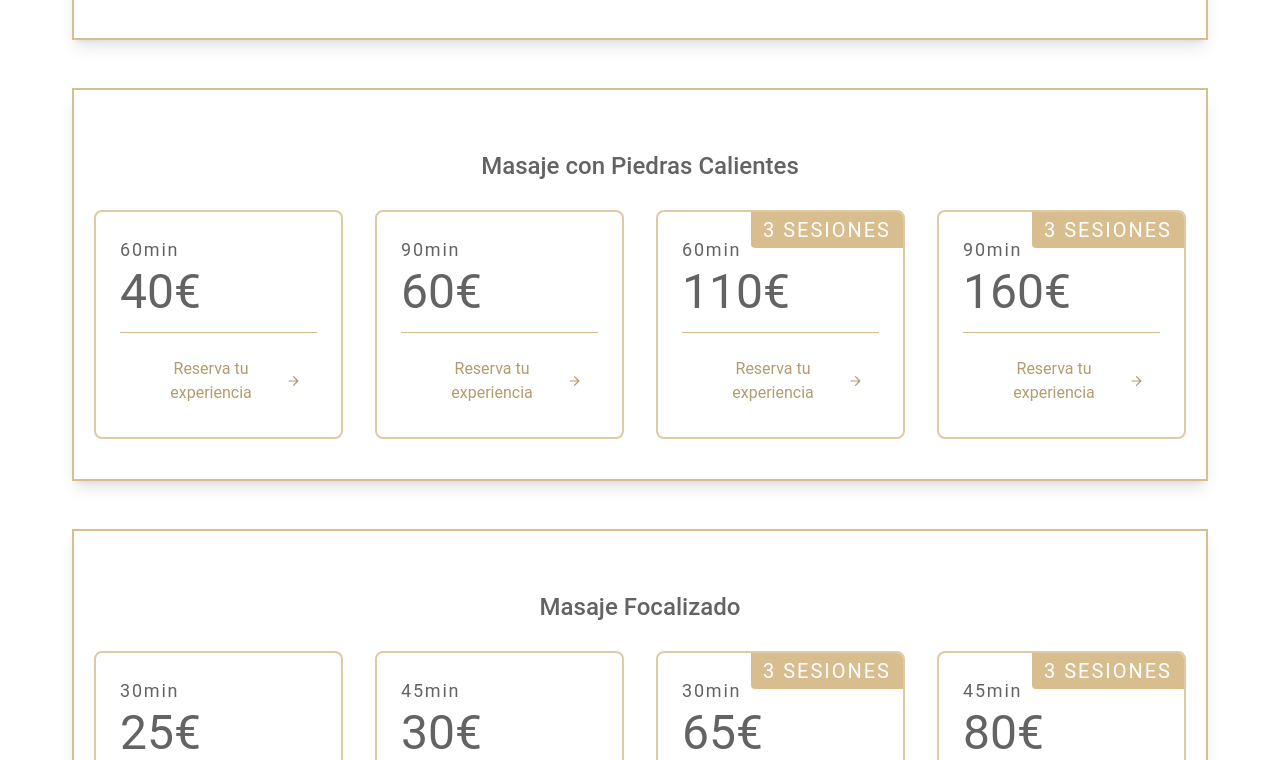
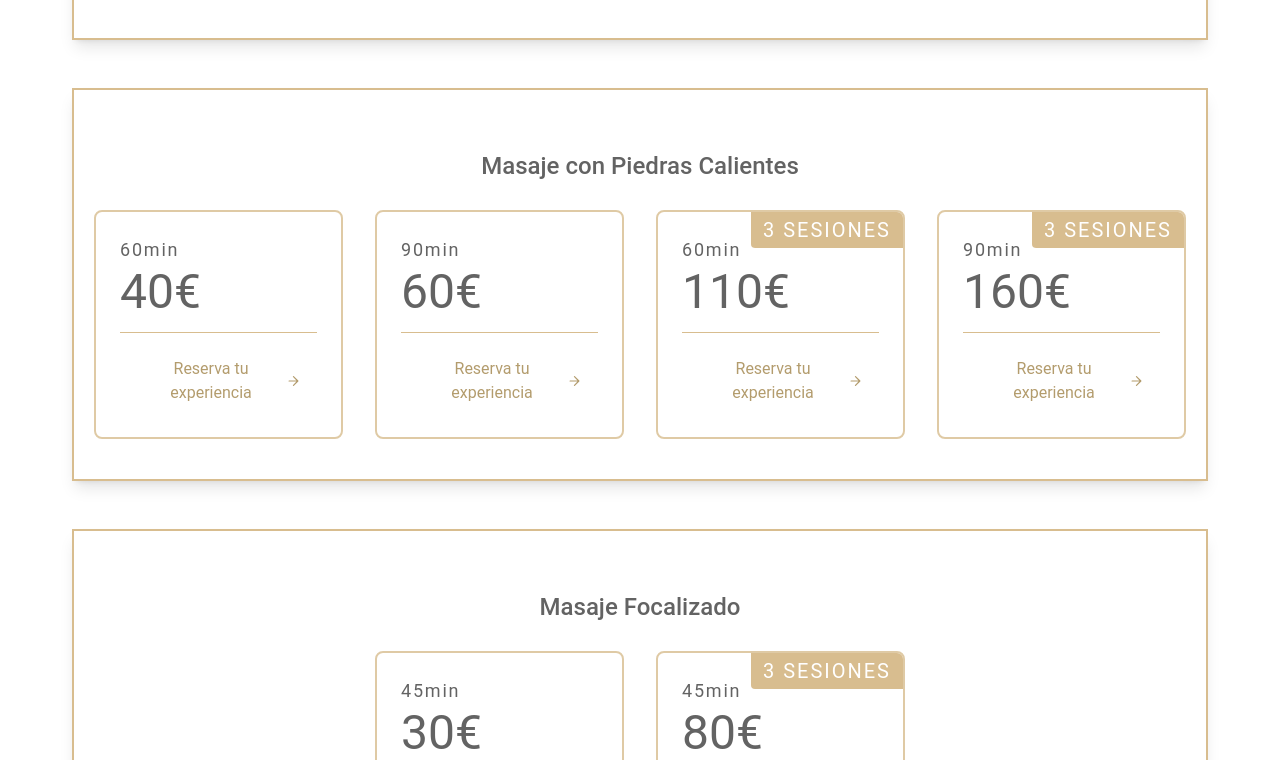
Before and after one commit to JoanMarqueno/kadoMasajes, a React (Vite) app: page /tarifas in a window 1280 px wide. Shown: the part 2040-2800 px from the top of the page. Built offline with nearby package versions, Linux system fonts and the light colour scheme.

Commit message:
Refactor massage price properties in global.ts and tarifas.json

```diff
--- a/src/components/cardTarifa2.tsx
+++ b/src/components/cardTarifa2.tsx
@@ -1,3 +1,4 @@
+
 import { MassagePrice } from "../model/global";
 import ScrollLink from "./scrollLink";
 
@@ -6,6 +7,20 @@ type Props = {
 };
 
 export default function CardTarifa2({ tarifa }: Props) {
+
+  const numberOfCards = tarifa.primerTiempo && tarifa.segundoTiempo ? 4 : 2;
+
+  let cardClass: string;
+  let cardContainerClass: string;
+  if (numberOfCards === 4) {
+    cardClass = "xl:w-1/4";
+    cardContainerClass = "flex flex-wrap -m-4";
+    // Resto del código para cuando numberOfCards es 4
+  } else {
+    cardClass = "xl:w-1/4";
+    cardContainerClass = "flex flex-wrap -m-4 justify-center";
+    // Resto del código para cuando numberOfCards es 2
+  }
   return (
     <section className="text-color-letra-footer body-font overflow-hidden p-6">
       <div className="container mx-auto sm:py-10 sm:px-5 sm:border-2 sm:border-color-fondo-marron sm:shadow-lg">
@@ -15,10 +30,10 @@ export default function CardTarifa2({ tarifa }: Props) {
           </h2>
 
         </div>
-        <div className="flex flex-wrap -m-4">
-          <div className="p-4 xl:w-1/4 w-1/2">
+        <div className={`${cardContainerClass}`}>
+          {tarifa.primerTiempo && (
+            <div className={`p-4 ${cardClass} w-1/2`}>
               <div className="h-full p-6 rounded-lg border-2 border-color-fondo-marron/80 flex flex-col relative overflow-hidden">
-
                 <div className="flex justify-between items-center"></div>
                 <h3 className=" tracking-widest mb-1 text-lg ">
                   {tarifa.primerTiempo}
@@ -32,9 +47,9 @@ export default function CardTarifa2({ tarifa }: Props) {
                     <svg
                       fill="none"
                       stroke="currentColor"
-                  stroke-linecap="round"
-                  stroke-linejoin="round"
-                  stroke-width="2"
+                      strokeLinecap="round"
+                      strokeLinejoin="round"
+                      strokeWidth="2"
                       className="w-4 h-4 ml-auto"
                       viewBox="0 0 24 24"
                     >
@@ -44,7 +59,9 @@ export default function CardTarifa2({ tarifa }: Props) {
                 </ScrollLink>
               </div>
             </div>
-          <div className="p-4 xl:w-1/4 w-1/2">
+          )}
+          {tarifa.segundoTiempo && (
+            <div className={`p-4 ${cardClass} w-1/2`}>
               <div className="h-full p-6 rounded-lg border-2 border-color-fondo-marron/80 flex flex-col relative overflow-hidden">
                 <h3 className=" tracking-widest title-font mb-1 text-lg ">
                   {tarifa.segundoTiempo}
@@ -58,9 +75,9 @@ export default function CardTarifa2({ tarifa }: Props) {
                     <svg
                       fill="none"
                       stroke="currentColor"
-                  stroke-linecap="round"
-                  stroke-linejoin="round"
-                  stroke-width="2"
+                      strokeLinecap="round"
+                      strokeLinejoin="round"
+                      strokeWidth="2"
                       className="w-4 h-4 ml-auto"
                       viewBox="0 0 24 24"
                     >
@@ -70,7 +87,9 @@ export default function CardTarifa2({ tarifa }: Props) {
                 </ScrollLink>
               </div>
             </div>
-          <div className="p-4 xl:w-1/4 w-1/2">
+          )}
+          {tarifa.primerBono && (
+            <div className={`p-4 ${cardClass} w-1/2`}>
               <div className="h-full p-6 rounded-lg border-2 border-color-fondo-marron/80 flex flex-col relative overflow-hidden">
                 <span className="bg-color-fondo-marron text-color-fondo-blanco px-3 py-1 tracking-widest text-xs sm:text-xl absolute right-0 top-0 rounded-bl">3 SESIONES</span>
                 <h3 className=" tracking-widest title-font mb-1 text-lg mt-2 sm:mt-0">
@@ -85,9 +104,9 @@ export default function CardTarifa2({ tarifa }: Props) {
                     <svg
                       fill="none"
                       stroke="currentColor"
-                  stroke-linecap="round"
-                  stroke-linejoin="round"
-                  stroke-width="2"
+                      strokeLinecap="round"
+                      strokeLinejoin="round"
+                      strokeWidth="2"
                       className="w-4 h-4 ml-auto"
                       viewBox="0 0 24 24"
                     >
@@ -97,7 +116,9 @@ export default function CardTarifa2({ tarifa }: Props) {
                 </ScrollLink>
               </div>
             </div>
-          <div className="p-4 xl:w-1/4 w-1/2">
+          )}
+          {tarifa.segundoBono && (
+            <div className={`p-4 ${cardClass} w-1/2`}>
               <div className="h-full p-6 rounded-lg border-2 border-color-fondo-marron/80 flex flex-col relative overflow-hidden">
                 <span className="bg-color-fondo-marron text-color-fondo-blanco px-3 py-1 tracking-widest text-xs sm:text-xl absolute right-0 top-0 rounded-bl">3 SESIONES</span>
                 <h3 className=" tracking-widest title-font mb-1 text-lg mt-2 sm:mt-0">
@@ -112,9 +133,9 @@ export default function CardTarifa2({ tarifa }: Props) {
                     <svg
                       fill="none"
                       stroke="currentColor"
-                  stroke-linecap="round"
-                  stroke-linejoin="round"
-                  stroke-width="2"
+                      strokeLinecap="round"
+                      strokeLinejoin="round"
+                      strokeWidth="2"
                       className="w-4 h-4 ml-auto"
                       viewBox="0 0 24 24"
                     >
@@ -124,7 +145,7 @@ export default function CardTarifa2({ tarifa }: Props) {
                 </ScrollLink>
               </div>
             </div>
-
+          )}
         </div>
       </div>
     </section>
--- a/src/data/tarifas.json
+++ b/src/data/tarifas.json
@@ -46,29 +46,29 @@
     },
     {
       "nombre": "Masaje Focalizado",
-      "primerTiempo": "30min",
-      "precioPrimerTiempo": "25€",
+      "primerTiempo": null,
+      "precioPrimerTiempo":null,
       "segundoTiempo": "45min",
       "precioSegundoTiempo": "30€",
-      "primerBono": "65€",
+      "primerBono": null,
       "segundoBono": "80€"
     },
     {
       "nombre": "Masaje Facial y Craneal",
-      "primerTiempo": "30min",
-      "precioPrimerTiempo": "25€",
+      "primerTiempo": null,
+      "precioPrimerTiempo":null,
       "segundoTiempo": "45min",
       "precioSegundoTiempo": "30€",
-      "primerBono": "65€",
+      "primerBono": null,
       "segundoBono": "80€"
     },
     {
       "nombre": "Reflexología Podal",
-      "primerTiempo": "30min",
-      "precioPrimerTiempo": "25€",
+      "primerTiempo": null,
+      "precioPrimerTiempo":null,
       "segundoTiempo": "45min",
       "precioSegundoTiempo": "30€",
-      "primerBono": "65€",
+      "primerBono": null,
       "segundoBono": "80€"
     }
   ]
```
Also changed, not shown: src/model/global.ts (+4 -14 lines). Lines whose indentation alone changed are shown as unchanged.
